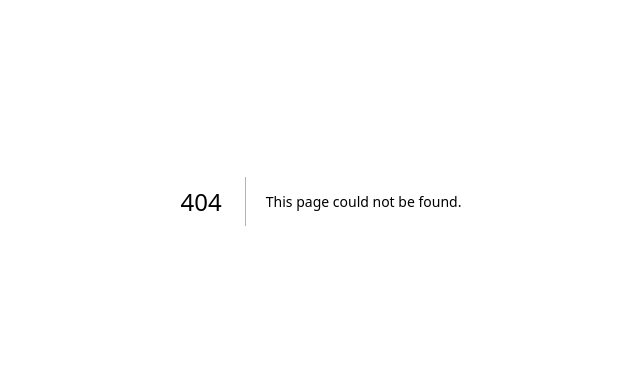
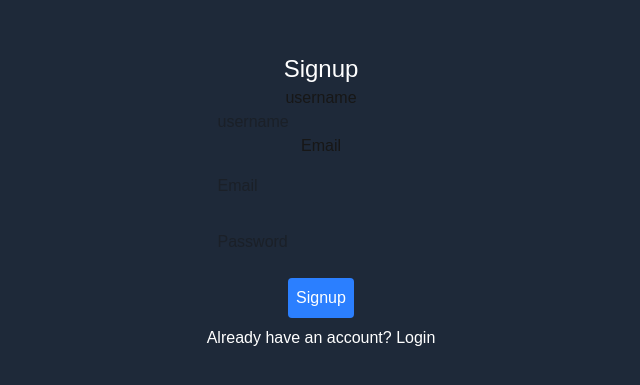
Before and after one commit to Priyanshup7970/auth, a Next.js app: page /signup in a window 1280 px wide. Before the commit this address had no page. Shown: the part 199-584 px from the top of the page, without its empty margins (319-959 px from the left). Built offline with nearby package versions, Linux system fonts and the light colour scheme.

Commit message:
first commit

```diff
--- /dev/null
+++ b/src/app/login/page.tsx
@@ -0,0 +1,7 @@
+export default function LoginPage() {
+  return (
+  <div className="flex flex-col justify-center items-center h-screen bg-gray-800">
+   <h1 className="text-center text-white text-2xl" >Login</h1>
+    </div>
+  )
+}
--- /dev/null
+++ b/src/app/signup/page.tsx
@@ -0,0 +1,37 @@
+"use client";
+import Link from "next/link";
+import React from "react";
+import { useRouter } from "next/navigation";
+import { axios } from "axios";
+import { useState } from "react";
+
+
+
+export default function SignupPage() {
+
+  const [user, setUser] = useState({
+    name: "",
+    email: "",
+    password: ""
+  });
+  const onSignup = async () => {}
+
+return (
+    <div className="flex flex-col justify-center items-center h-screen bg-gray-800">
+        <h1 className="text-center text-white text-2xl" >Signup</h1>
+        <hr />
+        <label htmlFor="username">username</label>
+        <input
+        id="username"
+        type="text"
+        value={user.username}
+        placeholder="username"
+        onChange={(e) => setUser({...user, username: e.target.value})} />
+        <label htmlFor="username">Email</label>
+        <input type="email" placeholder="Email" className="p-2 m-2 rounded" onChange={(e) => setUser({...user, email: e.target.value})} />
+        <input type="password" placeholder="Password" className="p-2 m-2 rounded" onChange={(e) => setUser({...user, password: e.target.value})} />
+        <button className="bg-blue-500 text-white p-2 m-2 rounded" onClick={onSignup}>Signup</button>
+        <Link href="/login" className="text-white">Already have an account? Login</Link>
+    </div>
+  )
+}
--- /dev/null
+++ b/src/dbConfig/dbConfig.ts
@@ -0,0 +1,22 @@
+import mongoose from "mongoose";
+
+export async function connect() {
+    try {
+        mongoose.connect(process.env.MONGO_URI!);
+        const connection = mongoose.connection;
+
+        connection.on("connected", () => {
+            console.log("MongoDB connected successfully");
+        })
+        connection.on("error", (err) => {
+            console.error("MongoDB connection error:", err);
+            process.exit();
+        });
+
+    } catch (error) {
+        console.error("Error connecting to the database:", error);
+
+
+    }
+
+}
```
Also changed, not shown: package.json (+16 -9 lines), src/app/api/users/login/route.ts (added), src/app/api/users/signup/route.ts (added), 1 other file (tests, documents, lock files or other folders).
